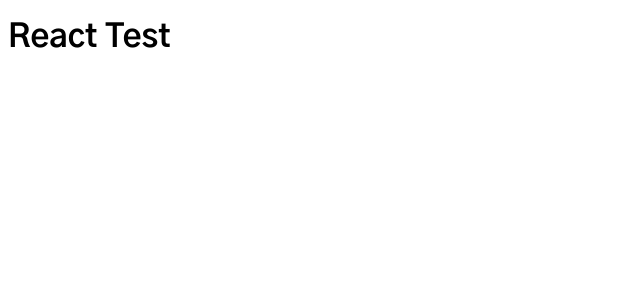
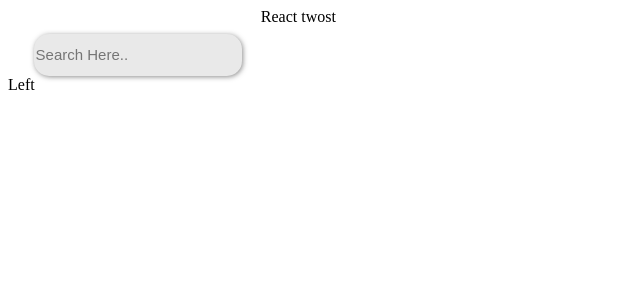
Before and after one commit to Fnhid/all-feeds-in-one, a React (Vite) app in the folder client/: page / in a window 1280 px wide. Shown: the top 300 px of the page, without its empty margins (0-640 px from the left). Built offline with nearby package versions, Linux system fonts and the light colour scheme; a web font is replaced by a local one.

Commit message:
searchContext

```diff
--- a/client/index.html
+++ b/client/index.html
@@ -3,7 +3,7 @@
   <head>
     <meta charset="UTF-8" />
     <meta name="viewport" content="width=device-width, initial-scale=1.0" />
-    <link rel="stylesheet" href="./index.css">
+
     <title>Vite + React</title>
   </head>
   <body>
--- a/client/src/App.jsx
+++ b/client/src/App.jsx
@@ -1,18 +1,27 @@
 import { useState, useEffect } from 'react'
 import Parser from './parser';
 import styled from 'styled-components';
+import Search from './components/search';
+import {SearchContextProvider} from './context/searchContextProvider';
+
+
 
 const RootDiv = styled.div`
   font-family: 'Gothic A1';
-  font-weight: 500;
+  display: flex;
 `
 const LeftDiv = styled.div`
   height: 100%;
   width: 20%;
-  font-size:
+  position: fixed;
+  justify-content: center;
 `
 const RightDiv = styled.div`
-
+  height: 100%:
+  width: 80%;
+  margin-left: 20%;
+  display: flex;
+  flex-direction: column;
 `
 
 
@@ -21,9 +30,19 @@ function App() {
 
   return (
     <div className="App">
+      <SearchContextProvider>
       <RootDiv>
-      <h1>React Test</h1>
+
+          <LeftDiv>
+            <Search />
+            Left
+          </LeftDiv>
+          <RightDiv>
+            React twost
+          </RightDiv>
+
       </RootDiv>
+      </SearchContextProvider>
     </div>
   )
 }
--- /dev/null
+++ b/client/src/components/search.jsx
@@ -0,0 +1,32 @@
+import { useContext, useEffect, useState } from "react"
+import styled from 'styled-components';
+import { SearchContext } from "../context/searchContextProvider";
+
+const StyledInput = styled.input.attrs({type: 'text', placeholder: 'Search Here..'})`
+    width: 80%;
+    height: 5%;
+    font-size: 15px;
+    border-radius: 15px;
+    margin: 10% auto auto 10%;
+    outline: none;
+    font-weight: 200;
+    background-color: rgb(233,233,233);
+    border: 0;
+    -webkit-box-shadow: 1px 1px 5px 0px rgba(50, 50, 50, 0.55);
+    -moz-box-shadow:    1px 1px 5px 0px rgba(50, 50, 50, 0.55);
+    box-shadow:         1px 1px 5px 0px rgba(50, 50, 50, 0.55);
+`
+
+const Search = () => {
+    const { searchVal, SearchContextDispatch } = useContext(SearchContext);
+    const onChangeVal = (e) => {
+        SearchContextDispatch({ type: "MOD", value: searchVal })
+        console.log(e.target.value);
+    }
+    return (
+        <StyledInput onChange={onChangeVal}></StyledInput>
+    )
+
+}
+
+export default Search;
--- /dev/null
+++ b/client/src/context/apiContextProvider.jsx
@@ -0,0 +1,26 @@
+import { useReducer, createContext } from "react";
+
+const ApiContext = createContext();
+const initState = {
+    apiVal: ''
+};
+
+const reducer = (state, action) => {
+    switch (action.type) {
+        case "MOD" :
+            return {
+                ...state,
+                apiVal: action.value
+            }
+
+        default:
+            throw new Error();
+    }
+}
+
+const ApiContextProvider = ({ children }) => {
+  const [state, ApiContextDispatch] = useReducer(reducer, initState);
+    return <ApiContext.Provider value={{apiVal: state.apiVal, ApiContextDispatch}}>{children}</ApiContext.Provider>
+}
+
+export { ApiContextProvider, ApiContext };
--- /dev/null
+++ b/client/src/context/searchContextProvider.jsx
@@ -0,0 +1,26 @@
+import { useReducer, createContext } from "react";
+
+const SearchContext = createContext();
+const initState = {
+    searchVal: ''
+};
+
+const reducer = (state, action) => {
+    switch (action.type) {
+        case "MOD" :
+            return {
+                ...state,
+                searchVal: action.value
+            }
+
+        default:
+            throw new Error();
+    }
+}
+
+const SearchContextProvider = ({ children }) => {
+  const [state, contextDispatch] = useReducer(reducer, initState);
+    return <SearchContext.Provider value={{searchVal: state.searchVal, contextDispatch}}>{children}</SearchContext.Provider>
+}
+
+export { SearchContextProvider, SearchContext };
--- a/client/src/parser.jsx
+++ b/client/src/parser.jsx
@@ -1,13 +1,16 @@
-import { React, useState, useEffect } from 'react'
+import { useState, useEffect, useContext } from 'react'
 import axios from 'axios';
-
-export default function Parser() {
-  const [data, setData] = useState();
-
+import { ApiContext } from "./context/apiContextProvider";
+export default async function Parser() {
+  const { apiVal, ApiContextDispatch } = useContext(ApiContext);
+  const onChangeVal = (e) => {
+      ApiContextDispatch({ type: "MOD", value: apiVal })
+      console.log(e.target.value);
+  }
   const getApi = async () => {
     await axios
       .get("/api")
-      .then((res) => {setData(res)})
+      .then((res) => {onChangeVal(res)})
       .catch((err) => {
         console.error(err);
       });
@@ -16,7 +19,7 @@ export default function Parser() {
   useEffect(() => {
     getApi();
   }, []);
-  return (
-    <p>{JSON.stringify(data)}</p>
+  return(
+    JSON.stringify(data)
   )
 }
```
Also changed, not shown: client/src/components/feed.jsx (+14 -11 lines), 1 other file (tests, documents, lock files or other folders).
